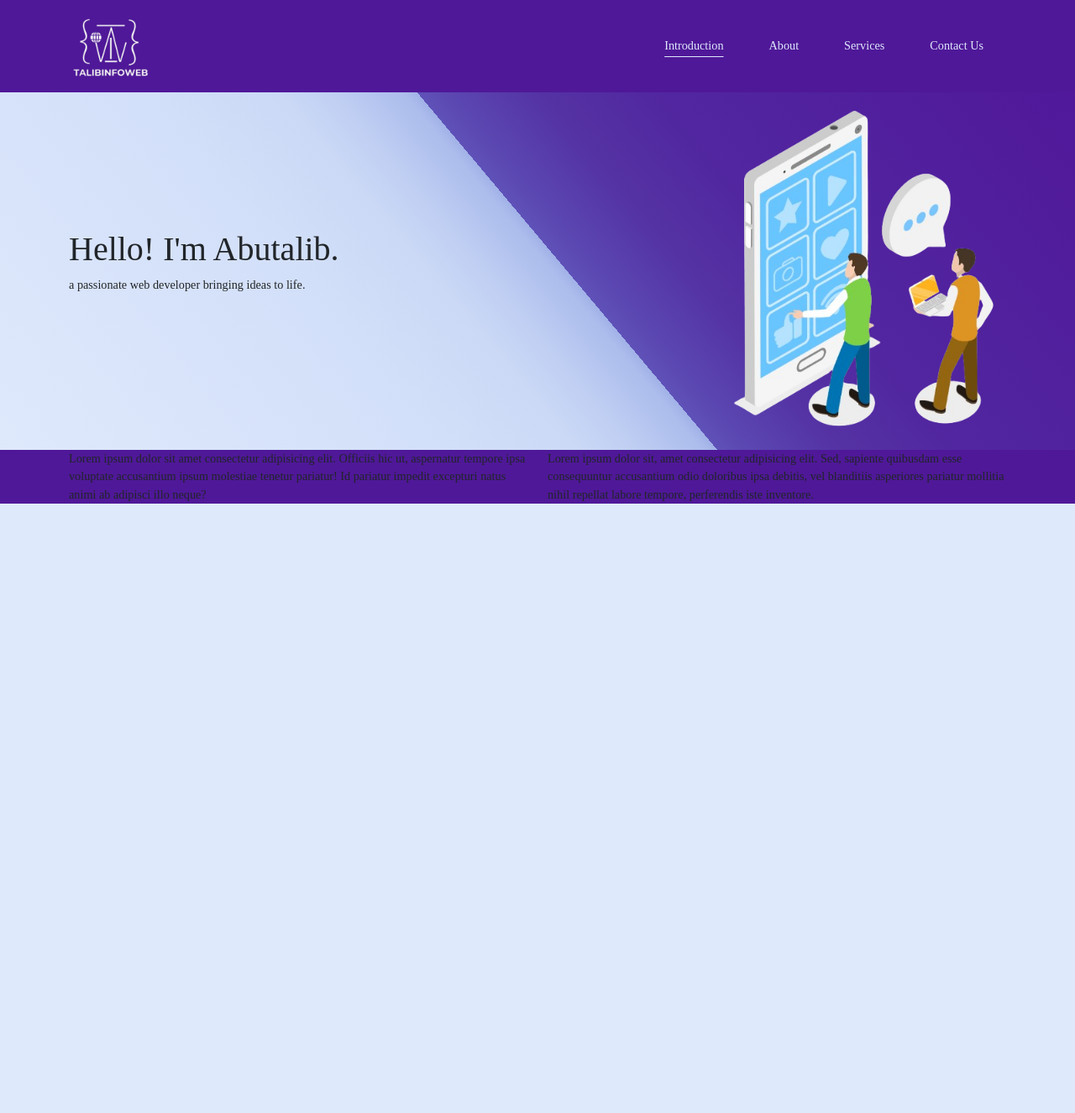
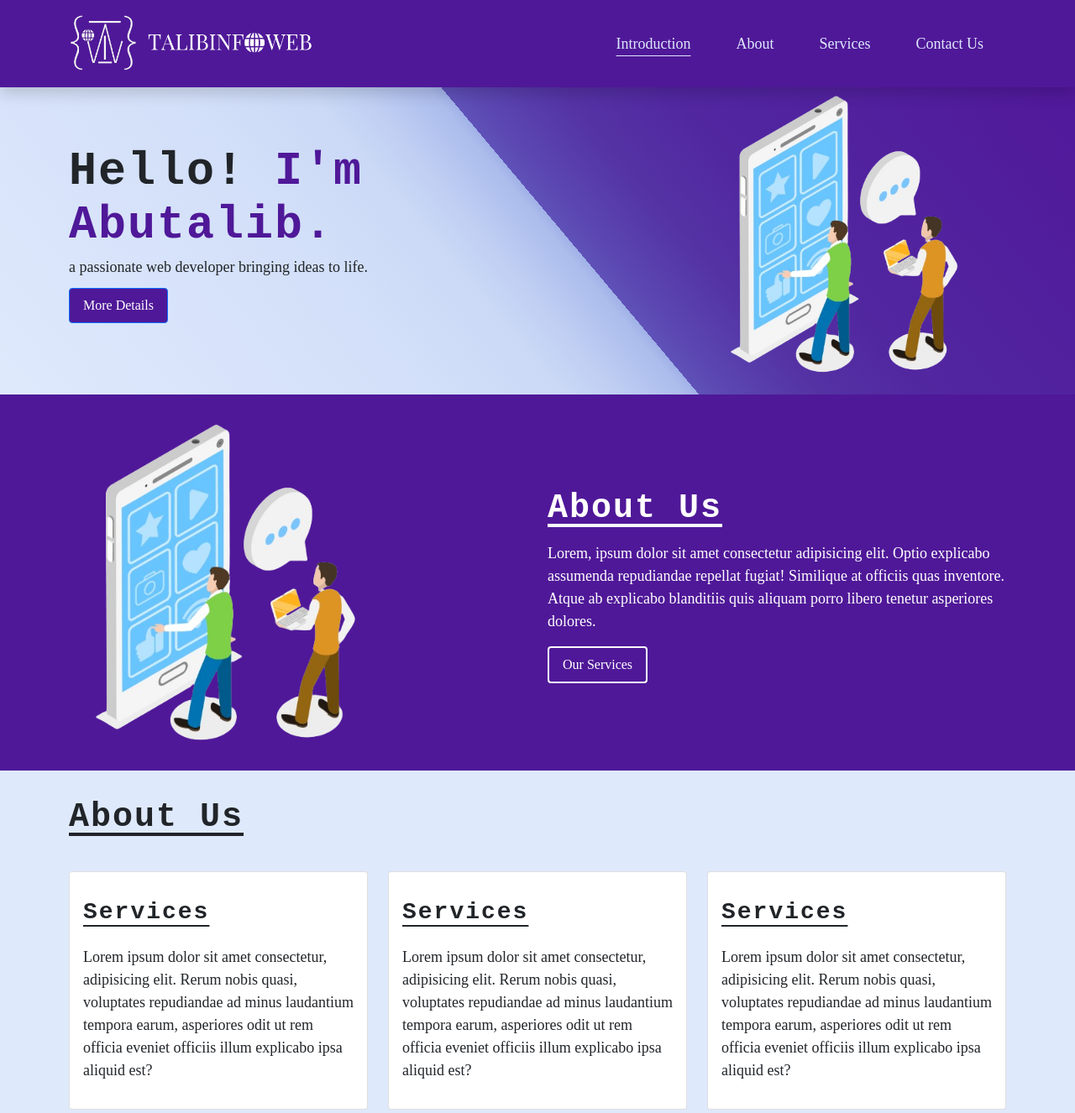
Before and after one commit to Abutalib2002/Portfolio, a plain HTML site: page TalibInfoweb.com/index.html in a window 1280 px wide. Shown: the top 1326 px of the page at 84% size. Before the commit the page ends 800 px from the top, so only its background shows below. Drawn offline with nearby package versions, Linux system fonts and the light colour scheme; a web font is replaced by a local one.

Commit message:
Add files via upload

```diff
--- a/TalibInfoweb.com/assets/Styles/style.css
+++ b/TalibInfoweb.com/assets/Styles/style.css
@@ -1,13 +1,13 @@
 /* Set Default elements */
 :root {
-    --maroon : #4F1898;
-    --sandal : #dfe9fc;
-    --white : #fff;
+    --maroon: #4F1898;
+    --sandal: #dfe9fc;
+    --white: #fff;
 
 }
 
 /* Set All 0 for spacing  */
-*{
+* {
     padding: 0;
     margin: 0;
     box-sizing: border-box;
@@ -19,49 +19,106 @@ body {
     font-family: "Sedan SC", serif;
     font-weight: 500;
     font-style: normal;
-    font-size: calc(0.8vw + 4px);
+    font-size: 18px;
     background-color: var(--sandal);
 }
+
 /* Set Heading styles  */
 .heading {
-    color: var(--maroon);
     font-family: "Ubuntu Sans Mono", monospace;
     font-weight: 700;
-    line-height: 1.3rem;
+    line-height: 4rem;
     letter-spacing: 2px;
-}
-
-/* Link styles */
-.link {
-    text-decoration: none;
-    color: var(--maroon);
-}
-
-/* Odd Bg */
-.odd {
-    background-color: var(--maroon);
-}
-
-/* Navlink Styles */
-.nav-link{
-    border: 3px solid transparent;
-    border-radius: 30px;
-    margin-inline: 8px !important;
-    color:var(--sandal) !important ;
-}
- .nav-link:hover , .active{
     text-decoration: underline;
     text-underline-offset: 8px;
 }
 
-.navbar-brand  img {
-    width: 100px !important;
+/* Link styles */
+.link,
+.odd-text {
+    text-decoration: none;
+    color: var(--maroon) !important;
+}
+
+.odd-text {
+    color: var(--maroon) !important;
+}
+
+/* Odd Bg */
+.odd,
+.btn-primary {
+    background-color: var(--maroon);
+}
+
+.btn-primary:hover {
+    background-color: unset;
+    box-shadow: none;
+    outline: none;
+    border: 2px solid var(--maroon);
+    color: var(--maroon) !important;
+}
+
+.btn-secondary {
+    border: 2px solid var(--white);
+    color: var(--white) !important;
+    background-color: unset;
+}
+
+.btn-secondary:hover {
+    background-color: var(--white);
+    box-shadow: none;
+    outline: none;
+    border: 2px solid var(--maroon);
+    color: var(--maroon) !important;
+}
+
+
+.btn-secondary:focus,
+.btn-primary:focus {
+    border: unset;
+    outline: none;
+    box-shadow: none !important;
+}
+
+.odd-heading {
+    color: var(--white) !important;
+}
+
+h1 {
+    font-size: 55px;
+    text-decoration: none !important;
+}
+
+h2 {
+    font-size: 40px;
+}
+
+/* Navlink Styles */
+.nav-link {
+    border: 3px solid transparent;
+    border-radius: 30px;
+    margin-inline: 8px !important;
+    color: var(--sandal) !important;
+}
+
+.nav-link:hover,
+.active {
+    text-decoration: underline;
+    text-underline-offset: 8px;
+}
+
+.navbar-brand {
+    width: clamp(200px, 70%, 300px);
+}
+
+.navbar-brand img,
+.hero-img {
+    width: clamp(200px, 100%, 350px);
 }
 
 .hero {
-    margin-top: 6.5rem;
-    background-image: linear-gradient(
-  50deg,
+    margin-top: clamp(4rem, 5.5rem, 6.5rem);
+    background-image: linear-gradient(50deg,
             hsl(219deg 83% 93%) 1%,
             hsl(220deg 75% 90%) 33%,
             hsl(221deg 71% 88%) 42%,
@@ -83,6 +140,5 @@ body {
             hsl(254deg 47% 46%) 57%,
             hsl(258deg 53% 42%) 61%,
             hsl(261deg 61% 39%) 69%,
-  hsl(266deg 73% 35%) 99%
-);
+            hsl(266deg 73% 35%) 99%);
 }
--- a/TalibInfoweb.com/index.html
+++ b/TalibInfoweb.com/index.html
@@ -32,10 +32,9 @@
 <body>
     <section class="header">
         <header>
-            <nav class="navbar navbar-expand-lg navbar-light odd py-0 fixed-top">
+            <nav class="navbar navbar-expand-lg navbar-light shadow odd py-2 fixed-top">
                 <div class="container">
-                    <a class="navbar-brand " href="#"><img src="./assets/Images/logo/D__1_-removebg-preview.png"
-                            alt=""></a>
+                    <a class="navbar-brand " href="#"><img src="./assets/Images/logo/TALIB (2) (1).png" alt=""></a>
                     <button class="navbar-toggler" type="button" data-bs-toggle="collapse" data-bs-target="#navbarNav"
                         aria-controls="navbarNav" aria-expanded="false" aria-label="Toggle navigation">
                         <span class="navbar-toggler-icon"></span>
@@ -43,16 +42,17 @@
                     <div class="collapse navbar-collapse" id="navbarNav">
                         <ul class="navbar-nav ms-auto">
                             <li class="nav-item">
-                                <a class="nav-link px-3 py-1 active" aria-current="page" href="#">Introduction</a>
+                                <a class="nav-link text-center text-lg-start px-3 py-1 active" aria-current="page"
+                                    href="#">Introduction</a>
                             </li>
                             <li class="nav-item">
-                                <a class="nav-link px-3 py-1" href="#">About</a>
+                                <a class="nav-link text-center text-lg-start px-3 py-1" href="#">About</a>
                             </li>
                             <li class="nav-item">
-                                <a class="nav-link px-3 py-1" href="#">Services</a>
+                                <a class="nav-link text-center text-lg-start px-3 py-1" href="#">Services</a>
                             </li>
                             <li class="nav-item">
-                                <a class="nav-link px-3 py-1" href="#">Contact Us</a>
+                                <a class="nav-link text-center text-lg-start px-3 py-1" href="#">Contact Us</a>
                             </li>
 
                         </ul>
@@ -62,30 +62,105 @@
         </header>
     </section>
 
-    <section class="hero">
+    <section class="hero py-3">
         <div class="container">
-            <div class="row justify-content-between">
-                <div class="col-lg-4 col-md-6 col-12 py-3 align-self-center">
-                    <h1>Hello! I'm Abutalib.</h1>
-                    <p>a passionate web developer bringing ideas to life.</p>
+            <div class="row  justify-content-lg-between  ">
+                <div class="col-lg-4  col-md-6 col-6 align-self-center">
+                    <h1 class="heading">Hello! <span class="odd-text">I'm Abutalib.</span></h1>
+                    <p class="lh-1">a passionate web developer bringing ideas to life.</p>
+                    <a href="" class="btn btn-primary py-2 px-3">More Details</a>
                 </div>
-                <div class="col-lg-4 col-md-6 col-12 py-3">
-                    <img src="./assets/Images/pngs/D__3_-removebg-preview.png" width="400" alt="">
+                <div class="col-lg-4  col-md-6 col-2 ">
+                    <img src="./assets/Images/pngs/D__3_-removebg-preview.png" alt="" class="w-lg-100 hero-img">
                 </div>
             </div>
         </div>
     </section>
-    <section class="about odd">
+    <section class="about odd py-4">
+        <div class="container">
+            <div class="row justify-content-between">
+                <div class="col-lg-4 col-md-6 col-12"><img src="./assets/Images/pngs/D__3_-removebg-preview.png"
+                        width="400" alt="">
+                </div>
+                <div class="col-lg-6 col-md-6 col-12 align-self-center">
+                    <h2 class="heading odd-heading">About Us</h2>
+                    <p class="text-white">Lorem, ipsum dolor sit amet consectetur adipisicing elit. Optio explicabo
+                        assumenda repudiandae repellat fugiat! Similique at officiis quas inventore. Atque ab explicabo
+                        blanditiis quis aliquam porro libero tenetur asperiores dolores.</p>
+                    <a href="" class="btn btn-secondary py-2 px-3">Our Services</a>
+                </div>
+            </div>
+        </div>
+    </section>
+
+    <section class="service  py-4">
+        <div class="container">
+            <div class="row justify-content-between">
+                <div class="col-lg-12 col-md-12 col-12 align-self-center">
+                    <h2 class=" heading">About Us</h2>
+                </div>
+            </div>
+
+            <div class="row justify-content-center justify-content-lg-between mt-4 mb-3">
+                <div class="col-lg-4 col-md-4 col-12">
+                    <div class="card">
+                        <div class="card-body">
+                            <h3 class="heading">Services</h3>
+                            <p class="content">Lorem ipsum dolor sit amet consectetur, adipisicing elit. Rerum nobis
+                                quasi, voluptates repudiandae ad minus laudantium tempora earum, asperiores odit ut rem
+                                officia eveniet officiis illum explicabo ipsa aliquid est?</p>
+                        </div>
+                    </div>
+                </div>
+                <div class="col-lg-4 col-md-4 col-12">
+                    <div class="card">
+                        <div class="card-body">
+                            <h3 class="heading">Services</h3>
+                            <p class="content">Lorem ipsum dolor sit amet consectetur, adipisicing elit. Rerum nobis
+                                quasi, voluptates repudiandae ad minus laudantium tempora earum, asperiores odit ut rem
+                                officia eveniet officiis illum explicabo ipsa aliquid est?</p>
+                        </div>
+                    </div>
+                </div>
+                <div class="col-lg-4 col-md-4 col-12">
+                    <div class="card">
+                        <div class="card-body">
+                            <h3 class="heading">Services</h3>
+                            <p class="content">Lorem ipsum dolor sit amet consectetur, adipisicing elit. Rerum nobis
+                                quasi, voluptates repudiandae ad minus laudantium tempora earum, asperiores odit ut rem
+                                officia eveniet officiis illum explicabo ipsa aliquid est?</p>
+                        </div>
+                    </div>
+                </div>
+            </div>
+        </div>
+    </section>
+
+    <section class="about odd py-4">
+        <div class="container">
+            <div class="row justify-content-between">
+                <div class="col-lg-6 col-md-6 col-12 bg-light"><img src="./assets/Images/pngs/D__3_-removebg-preview.png"
+                        width="400" alt="">
+                </div>
+                <div class="col-lg-5 col-md-6 col-12 align-self-center">
+                    <h2 class="heading odd-heading">About Us</h2>
+                    <p class="text-white">Lorem, ipsum dolor sit amet consectetur adipisicing elit. Optio explicabo
+                        assumenda repudiandae repellat fugiat! Similique at officiis quas inventore. Atque ab explicabo
+                        blanditiis quis aliquam porro libero tenetur asperiores dolores.</p>
+                    <a href="" class="btn btn-secondary py-2 px-3">Our Services</a>
+                </div>
+            </div>
+        </div>
+    </section>
+
+    <section class="footer  py-4">
         <div class="container">
             <div class="row">
-                <div class="col-lg-6 col-md-6 col-12">Lorem ipsum dolor sit amet consectetur adipisicing elit. Officiis
-                    hic ut, aspernatur tempore ipsa voluptate accusantium ipsum molestiae tenetur pariatur! Id pariatur
-                    impedit excepturi natus animi ab adipisci illo neque?
-
+                <div class="col-lg-12 col-md-12 col-12 ">
+                    <p class=" text-center">Lorem, ipsum dolor sit amet consectetur adipisicing elit. Optio explicabo
+                        assumenda repudiandae repellat fugiat! Similique at officiis quas inventore. Atque ab explicabo
+                        blanditiis quis aliquam porro libero tenetur asperiores dolores.</p>
                 </div>
-                <div class="col-lg-6 col-md-6 col-12">Lorem ipsum dolor sit, amet consectetur adipisicing elit. Sed,
-                    sapiente quibusdam esse consequuntur accusantium odio doloribus ipsa debitis, vel blanditiis
-                    asperiores pariatur mollitia nihil repellat labore tempore, perferendis iste inventore.</div>
             </div>
         </div>
     </section>
```
Also changed, not shown: TalibInfoweb.com/assets/Images/logo/D__4_-removebg-preview.png (added), TalibInfoweb.com/assets/Images/logo/TALIB (2) (1).png (added), TalibInfoweb.com/assets/Images/logo/TALIBINFOWEB-removebg-preview.png (added), TalibInfoweb.com/assets/Images/logo/TALIB__1_-removebg-preview (1).png (added), TalibInfoweb.com/assets/Images/logo/TALIB__1_-removebg-preview.png (added), TalibInfoweb.com/assets/Images/logo/Untitled_design__5_-removebg-preview.png (added). Lines whose indentation alone changed are shown as unchanged.
